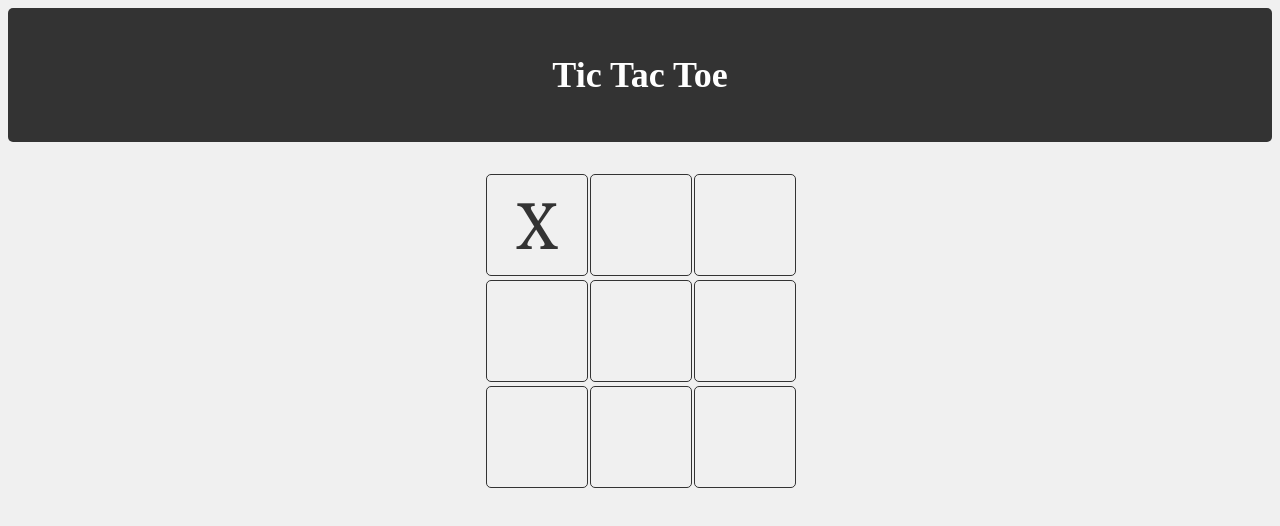
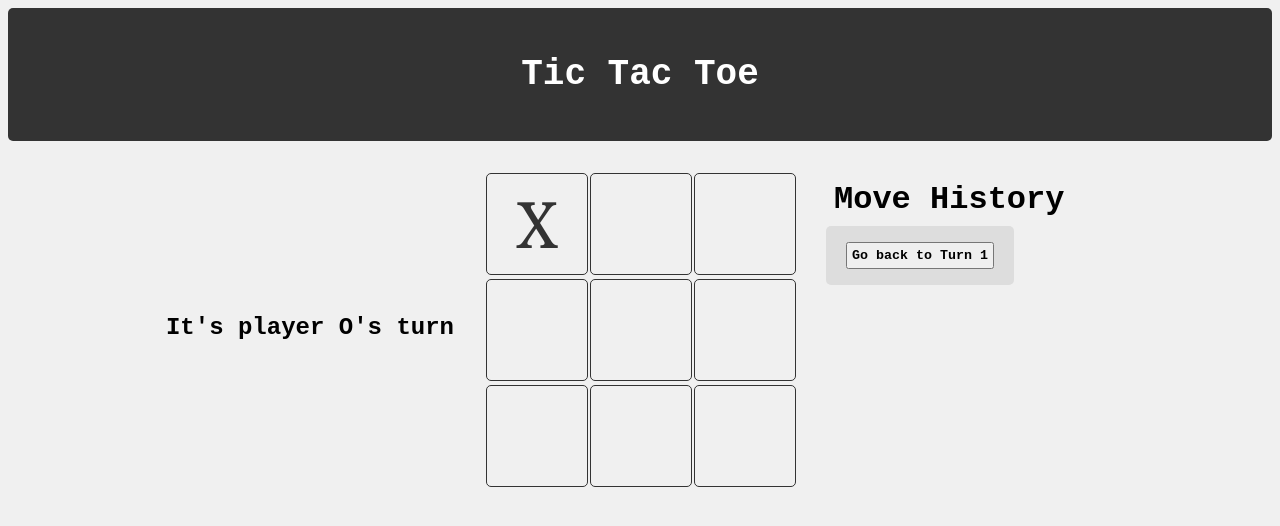
Before and after one commit to abnewstein/TicTacToe, a SvelteKit app: page / in a window 1280 px wide. Both pictures are taken after a click on the button 537 px from the left and 224 px from the top of the page. Shown: the top 526 px of the page. Built offline with nearby package versions, Linux system fonts and the light colour scheme.

Commit message:
More enchancement

```diff
--- a/src/components/Container.svelte
+++ b/src/components/Container.svelte
@@ -3,18 +3,39 @@
 	import Board from './GameBoard/Board.svelte';
 	import GameHistory from './GameHistory.svelte';
 	let gameState = createGameState();
+	let winner = $derived(gameState.winner);
 </script>
 
 <div class="container">
+	<div class="player-info">
+		{#if winner !== ''}
+			<p>Player {winner} wins!</p>
+		{:else if gameState.isDraw}
+			<p>It's a draw!</p>
+		{:else}
+			<p>It's player {gameState.currentPlayer}'s turn</p>
+		{/if}
+	</div>
 	<Board {gameState} />
 	<GameHistory {gameState} />
 </div>
 
 <style lang="scss">
 	.container {
-		display: flex;
-		flex-direction: column;
+		display: grid;
+		grid-template-columns: 1fr max-content 1fr;
+		grid-template-rows: 310px;
+		grid-gap: 2rem;
 		justify-content: center;
-		align-items: center;
+		margin: 2rem;
+
+		.player-info {
+			display: flex;
+			justify-content: end;
+			align-items: center;
+			font-size: 1.5rem;
+			font-family: monospace;
+			font-weight: bold;
+		}
 	}
 </style>
--- a/src/components/GameBoard/Board.svelte
+++ b/src/components/GameBoard/Board.svelte
@@ -1,11 +1,12 @@
 <script>
+	import { derived } from 'svelte/store';
 	import Cell from './Cell.svelte';
 	let { gameState } = $props();
-	const { grid, gridSize, play, winner } = gameState;
+	let { gridSize, play } = $derived(gameState);
 </script>
 
 <div class="board" style="--grid-size: {gridSize}">
-	{#each grid as value, index}
+	{#each gameState.grid as value, index}
 		<Cell {value} {index} {play} />
 	{/each}
 </div>
@@ -15,9 +16,9 @@
 		display: grid;
 		grid-template-columns: repeat(var(--grid-size), 100px);
 		grid-gap: 0.25rem;
-		margin: 2rem;
 		justify-content: center;
 		align-items: center;
+		height: max-content;
 	}
 
 	.winner {
--- a/src/components/GameHistory.svelte
+++ b/src/components/GameHistory.svelte
@@ -0,0 +1,59 @@
+<script>
+	let { gameState } = $props();
+</script>
+
+<div class="history">
+	<h2>Move History</h2>
+	{#if gameState.history.length > 0}
+		<div>
+			<ol>
+				{#each gameState.history as _, index}
+					<li>
+						<button on:click={() => gameState.resetToStep(index)}
+							>Go back to Turn {index + 1}</button
+						>
+					</li>
+				{/each}
+			</ol>
+		</div>
+	{/if}
+</div>
+
+<style lang="scss">
+	.history {
+		display: flex;
+		flex-direction: column;
+		align-items: start;
+		font-family: 'Courier New', Courier, monospace;
+		> div {
+			background-color: #dddddd;
+			padding: 0 1rem;
+			border-radius: 5px;
+			overflow: scroll;
+		}
+		h2 {
+			font-size: 2rem;
+			margin: 0.5rem;
+		}
+
+		ol {
+			list-style-type: none;
+			padding: 0;
+
+			li {
+				display: flex;
+				justify-content: space-between;
+				width: max-content;
+				margin: 0.25rem;
+				font-size: 1.5rem;
+
+				button {
+					padding: 0.25rem;
+					cursor: pointer;
+					font-weight: bold;
+					font-family: inherit;
+				}
+			}
+		}
+	}
+</style>
--- a/src/components/Header.svelte
+++ b/src/components/Header.svelte
@@ -10,6 +10,6 @@
 		text-align: center;
 		border-radius: 5px;
 		font-size: 1.5rem;
-		font-family: cursive;
+		font-family: monospace;
 	}
 </style>
--- a/src/store/GameState.svelte.js
+++ b/src/store/GameState.svelte.js
@@ -1,3 +1,4 @@
+/* eslint-disable no-undef */
 import { generateWinIndices } from "$lib/utils";
 
 export function createGameState() {
@@ -5,6 +6,7 @@ export function createGameState() {
     let grid = $state(Array.from({ length: gridSize ** 2 }, () => ''));
     let currentPlayer = $state("X");
     let winner = $state('');
+    let isDraw = $state(false);
     let history = $state([]);
     let winningLines = generateWinIndices(gridSize);
 
@@ -12,8 +14,20 @@ export function createGameState() {
         grid = (Array.from({ length: gridSize ** 2 }, () => ''));
         currentPlayer = "X";
         winner = '';
+        isDraw = false;
         history = [];
         winningLines = generateWinIndices(gridSize);
+    }
+
+    function resetToStep(step) {
+        if (step < 0 || step >= history.length) return;
+        if (step === 0) return reset();
+
+        grid = history[step - 1];
+        currentPlayer = step % 2 === 0 ? "X" : "O";
+        winner = '';
+        isDraw = false;
+        history = history.slice(0, step);
     }
 
     /**
@@ -45,14 +59,17 @@ export function createGameState() {
         if (grid[index] || winner) return;
 
         grid[index] = currentPlayer;
+        history = [...history, grid.slice()]
 
         if (checkWinner()) {
             winner = currentPlayer;
         } else {
+            if (!grid.includes('')) {
+                isDraw = true;
+            }
             currentPlayer = currentPlayer === "X" ? "O" : "X";
         }
 
-        history = [...history, { index, currentPlayer }]
     }
 
     return {
@@ -68,10 +85,14 @@ export function createGameState() {
         get winner() {
             return winner;
         },
+        get isDraw() {
+            return isDraw;
+        },
         get history() {
             return history;
         },
         reset,
+        resetToStep,
         initGrid,
         play,
         checkWinner
```
